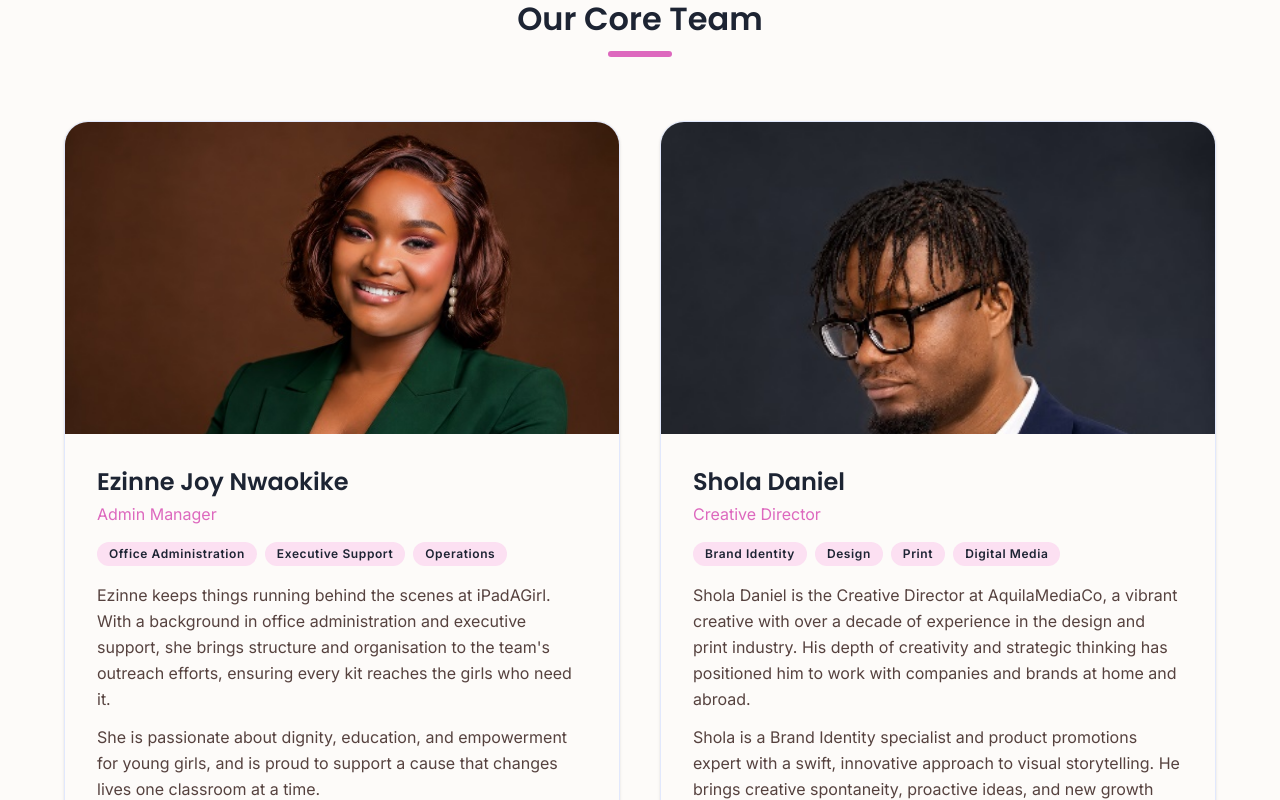
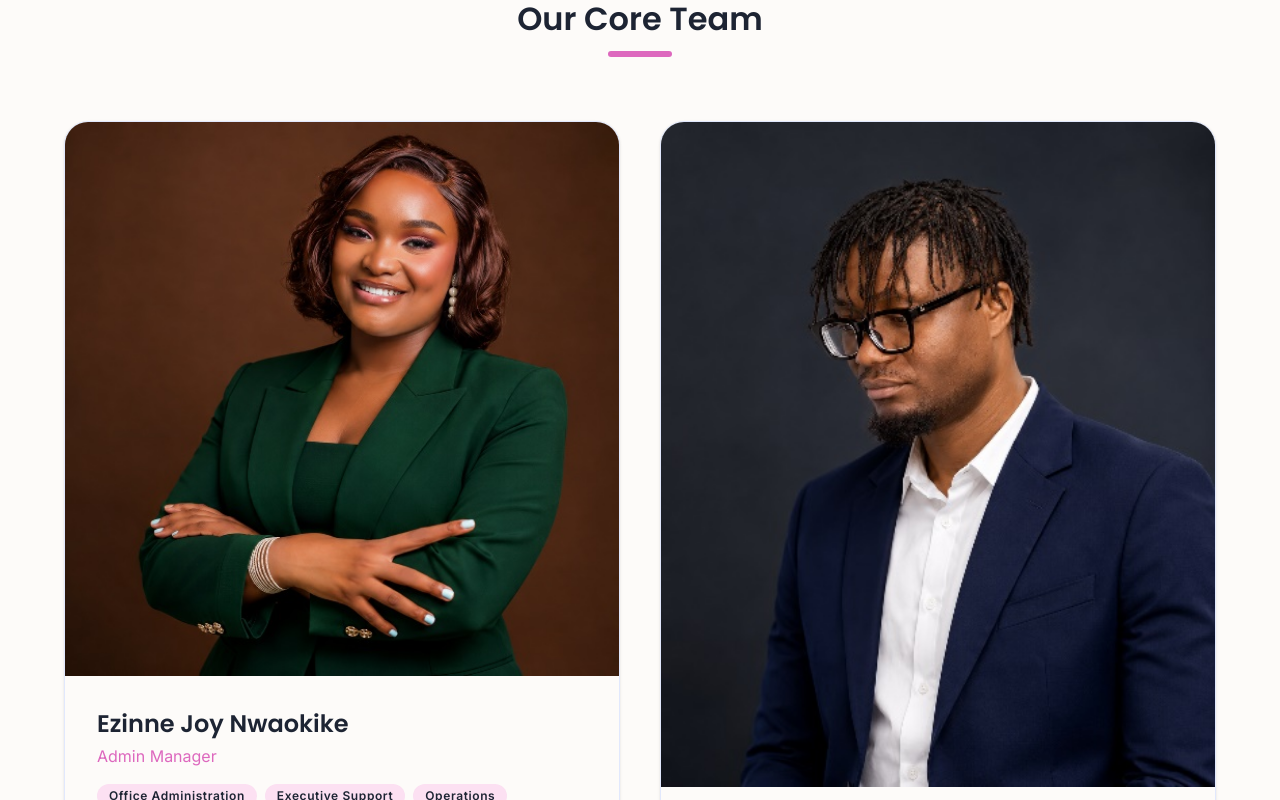
Before and after one commit to 1702london-maker/Ipadagirl, a Next.js app: page /founder in a window 1280 px wide. Shown: the part 1540-2340 px from the top of the page. Built offline with nearby package versions, Linux system fonts and the light colour scheme.

Commit message:
Show team member photos in full without cropping

```diff
--- a/app/founder/page.tsx
+++ b/app/founder/page.tsx
@@ -117,12 +117,12 @@ export default function TeamPage() {
             <div className="grid grid-cols-1 md:grid-cols-2 gap-10">
               {team.slice(1).map((member) => (
                 <div key={member.name} className="bg-base-white rounded-3xl border border-surface-container-high shadow-sm overflow-hidden hover:shadow-md transition-shadow">
-                  <div className="aspect-[16/9] overflow-hidden">
+                  <div className="w-full">
                     {/* eslint-disable-next-line @next/next/no-img-element */}
                     <img
                       src={member.image}
                       alt={member.name}
-                      className="w-full h-full object-cover object-top"
+                      className="w-full h-auto object-contain"
                     />
                   </div>
                   <div className="p-8 space-y-4">
```
